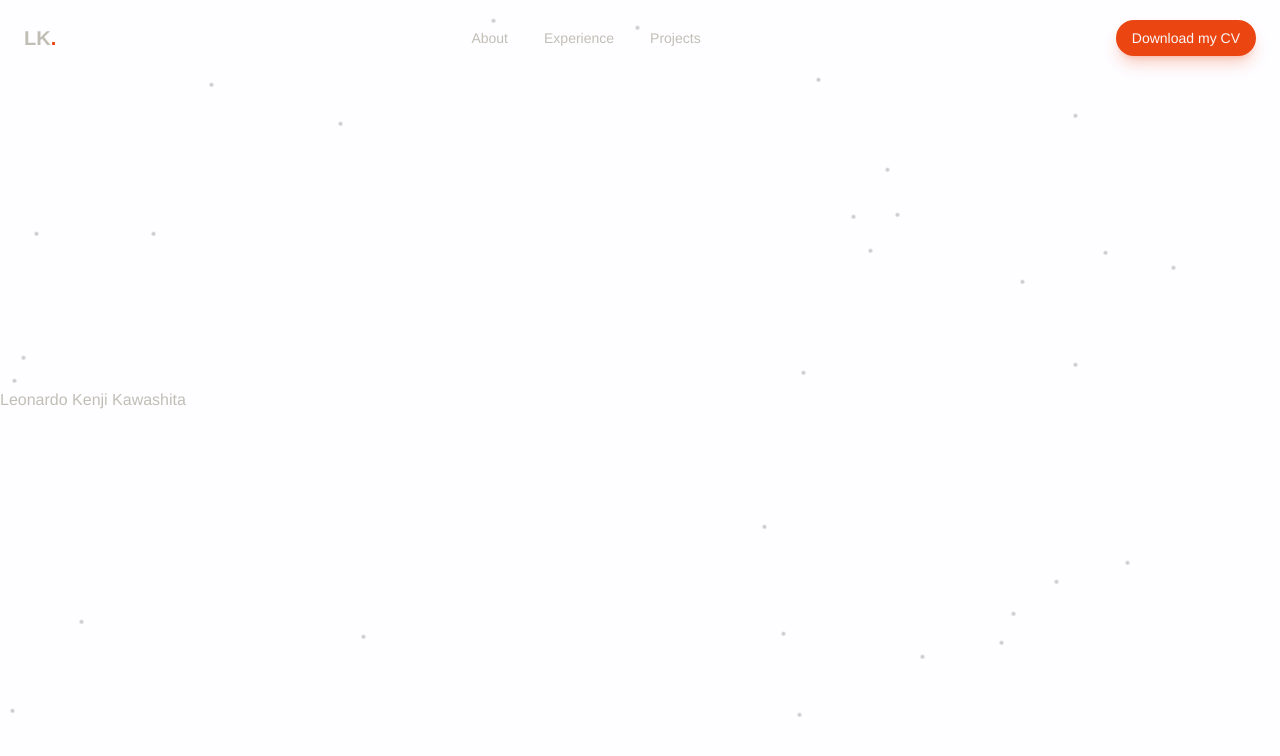
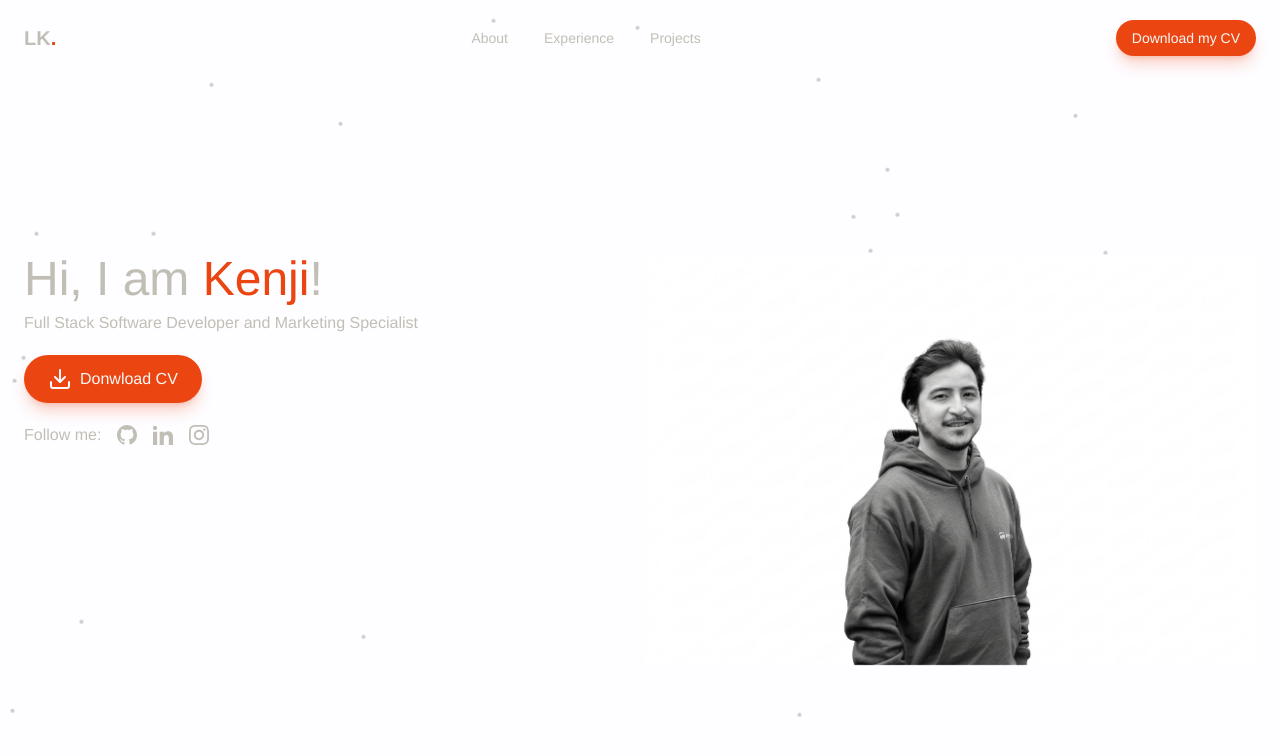
Before and after one commit to leonardkenji/kenji-portfolio, a React (Vite) app: page / in a window 1280 px wide. Shown: the top 756 px of the page. Built offline with nearby package versions, Linux system fonts and the light colour scheme.

Commit message:
up to the Hero section image

```diff
--- a/src/index.css
+++ b/src/index.css
@@ -33,6 +33,11 @@
     background-color: color-mix(in srgb, var(--color-muted) 50%, transparent);
     backdrop-filter: blur(16px);
     border: 1px solid var(--color-muted);  }
+
+  .glow-text{
+    text-shadow: 0 0 30px
+      color-mix(in srgb, var(--color-primary) 50%, transparent);
+  }
 }
 
 @layer utilities {
@@ -60,15 +65,16 @@
       75%{
         transform: translate(15px, 10px);
       }
-
+    }
     .animate-fade-in{
-    animation: fade-in 0.3s;
+      animation: fade-in 0.8s ease-out both;
     }
 
-
-
+    .animation-delay-300{
+      animation-delay: 300ms;
     }
   }
+
 
 
 :root {
--- a/src/layout/Navbar.jsx
+++ b/src/layout/Navbar.jsx
@@ -6,7 +6,7 @@
 
 export const Navbar = () => {
   const [isMobileMenuOpen, setIsMobileMenuOpen] = useState(false);
-  return <header className="fixed top-0 left-0 right-0 bg-transparent py-5">
+  return <header className="fixed top-0 left-0 right-0 bg-transparent py-5 z-50">
     <nav className="container mx-auto px-6 flex items-center justify-between">
       <a href="#" className="text-xl font-bold hover:text-primary">
         LK<span className="text-primary">.</span>
--- a/src/sections/Hero.jsx
+++ b/src/sections/Hero.jsx
@@ -1,4 +1,8 @@
 import { __unstable__loadDesignSystem } from "tailwindcss";
+import { Button } from "@/components/Button";
+import { Download } from "lucide-react";
+import React from 'react';
+
 
 export const Hero = () => {
   return <section className="relative min-h-screen flex items-center overflow-hidden">
@@ -6,7 +10,7 @@
     {/* black dots */}
     <div className= "absolute inset-0 overflow-hidden pointer-events-none">
     {[...Array(30)].map((_, i) => (
-      <div className="absolute w-1 h-1 rounded-full opacity-20"
+      <div key={i} className="absolute w-1 h-1 rounded-full opacity-20"
       style={{
         backgroundColor: "#000000",
         left: `${Math.random() * 100}%`,
@@ -17,8 +21,56 @@
     ))}
     </div>
 {/* Content */}
-    <div>
-      <h1>Leonardo Kenji Kawashita</h1>
+    <div className="container mx-auto px-6 pt-30 relative z-10">
+      <div className="grid lg:grid-cols-2">
+        {/* Text about me  */}
+        <div className="animate-fade-in">
+          <h1 className="text-5xl">Hi, I am <span className="text-primary glow-text">Kenji</span>!</h1>
+          <div className="mt-2 animation-delay-300">
+            <p>Full Stack Software Developer and Marketing Specialist</p>
+          </div>
+          {/* Download CV BT  */}
+          <div className="mt-5 animation-delay-300">
+            <Button size="default"> <Download /> Donwload CV </Button>
+          </div>
+          {/* Social Links   */}
+          <div className="mt-5 animation-delay-300 flex gap-4 items-center animate-fade-in">
+            <p>Follow me:</p>
+            {[{ icon: <svg
+                xmlns="http://www.w3.org/2000/svg"
+                className="h-5 w-5"
+                fill="currentColor"
+                viewBox="0 0 24 24"
+              >
+                <path d="M12 0c-6.626 0-12 5.373-12 12 0 5.302 3.438 9.8 8.207 11.387.599.111.793-.261.793-.577v-2.234c-3.338.726-4.033-1.416-4.033-1.416-.546-1.387-1.333-1.756-1.333-1.756-1.089-.745.083-.729.083-.729 1.205.084 1.839 1.237 1.839 1.237 1.07 1.834 2.807 1.304 3.492.997.107-.775.418-1.305.762-1.604-2.665-.305-5.467-1.334-5.467-5.931 0-1.311.469-2.381 1.236-3.221-.124-.303-.535-1.524.117-3.176 0 0 1.008-.322 3.301 1.23.957-.266 1.983-.399 3.003-.404 1.02.005 2.047.138 3.006.404 2.291-1.552 3.297-1.23 3.297-1.23.653 1.653.242 2.874.118 3.176.77.84 1.235 1.911 1.235 3.221 0 4.609-2.807 5.624-5.479 5.921.43.372.823 1.102.823 2.222v3.293c0 .319.192.694.801.576 4.765-1.589 8.199-6.086 8.199-11.386 0-6.627-5.373-12-12-12z" />
+              </svg>, href: "https://github.com/leonardkenji"},
+              { icon: <svg
+                xmlns="http://www.w3.org/2000/svg"
+                className="h-5 w-5"
+                fill="currentColor"
+                viewBox="0 0 24 24"
+                >
+                  <path d="M4.98 3.5c0 1.381-1.11 2.5-2.48 2.5s-2.48-1.119-2.48-2.5c0-1.38 1.11-2.5 2.48-2.5s2.48 1.12 2.48 2.5zm.02 4.5h-5v16h5v-16zm7.982 0h-4.968v16h4.969v-8.399c0-4.67 6.029-5.052 6.029 0v8.399h4.988v-10.131c0-7.88-8.922-7.593-11.018-3.714v-2.155z" />
+              </svg>, href: "https://www.linkedin.com/in/leonardo-kenji-kawashita/"},
+              { icon: <svg
+                xmlns="http://www.w3.org/2000/svg"
+                className="h-5 w-5"
+                fill="currentColor"
+                viewBox="0 0 24 24"
+              >
+                <path d="M12 2.163c3.204 0 3.584.012 4.85.07 3.252.148 4.771 1.691 4.919 4.919.058 1.265.069 1.645.069 4.849 0 3.205-.012 3.584-.069 4.849-.149 3.225-1.664 4.771-4.919 4.919-1.266.058-1.644.07-4.85.07-3.204 0-3.584-.012-4.849-.07-3.26-.149-4.771-1.699-4.919-4.92-.058-1.265-.07-1.644-.07-4.849 0-3.204.013-3.583.07-4.849.149-3.227 1.664-4.771 4.919-4.919 1.266-.057 1.645-.069 4.849-.069zm0-2.163c-3.259 0-3.667.014-4.947.072-4.358.2-6.78 2.618-6.98 6.98-.059 1.281-.073 1.689-.073 4.948 0 3.259.014 3.668.072 4.948.2 4.358 2.618 6.78 6.98 6.98 1.281.058 1.689.072 4.948.072 3.259 0 3.668-.014 4.948-.072 4.354-.2 6.782-2.618 6.979-6.98.059-1.28.073-1.689.073-4.948 0-3.259-.014-3.667-.072-4.947-.196-4.354-2.617-6.78-6.979-6.98-1.281-.059-1.69-.073-4.949-.073zm0 5.838c-3.403 0-6.162 2.759-6.162 6.162s2.759 6.163 6.162 6.163 6.162-2.759 6.162-6.163c0-3.403-2.759-6.162-6.162-6.162zm0 10.162c-2.209 0-4-1.79-4-4 0-2.209 1.791-4 4-4s4 1.791 4 4c0 2.21-1.791 4-4 4zm6.406-11.845c-.796 0-1.441.645-1.441 1.44s.645 1.44 1.441 1.44c.795 0 1.439-.645 1.439-1.44s-.644-1.44-1.439-1.44z" />
+              </svg>, href: "https://www.instagram.com/leeokenji/"},
+            ].map((social, index) => (
+              <a key={index} href={social.href}> {social.icon}</a>
+            ))}
+          </div>
+        </div>
+
+        {/* Images  */}
+        <div>
+          <img src="/Kenji.png" alt="" />
+        </div>
+      </div>
     </div>
   </section>
 };
```
Lines whose indentation alone changed are shown as unchanged.
